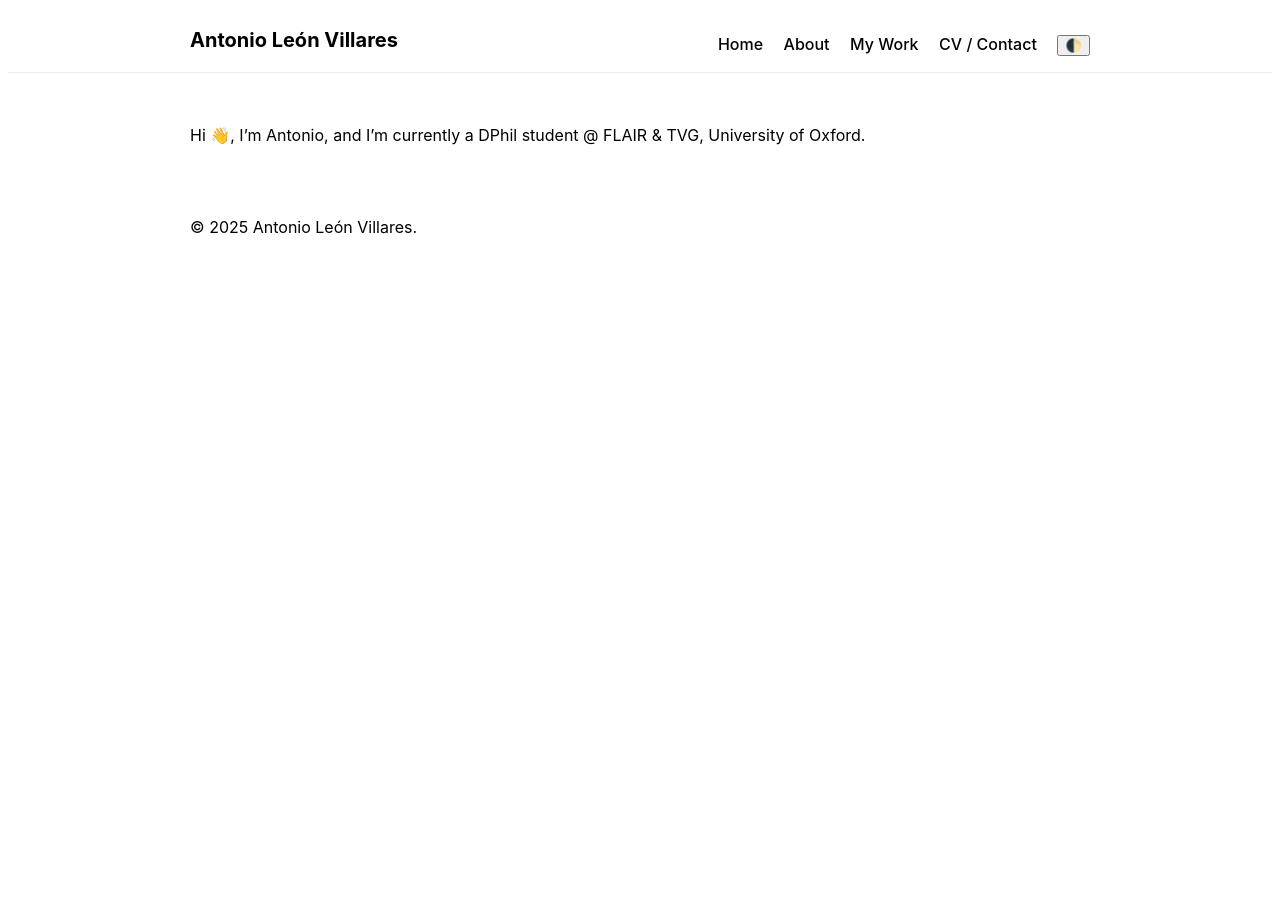
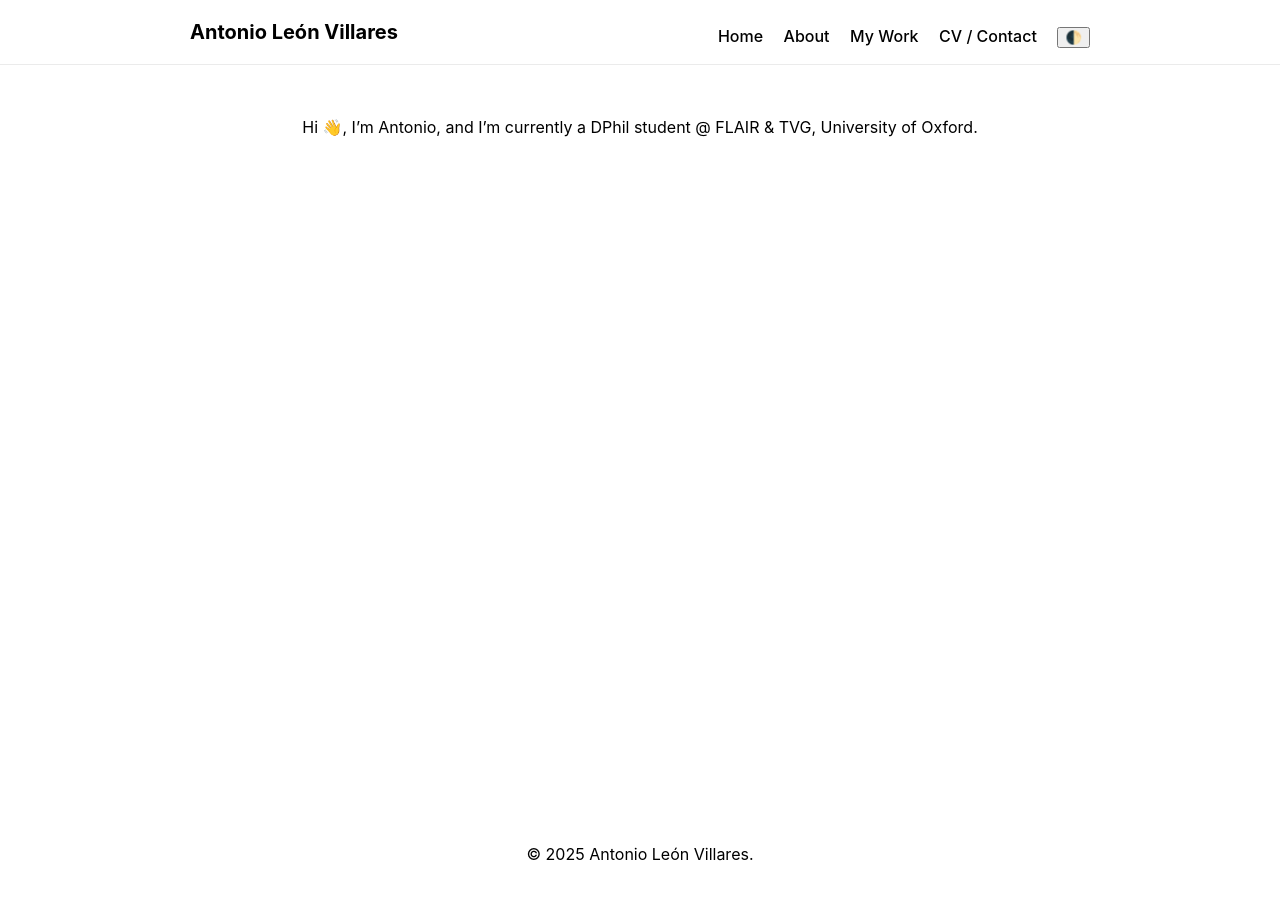
Before and after one commit to alv31415/alv31415.github.io, a Jekyll site: the page built from index.md, in a window 1280 px wide. Built offline with Jekyll 4.4.1, drawn with Linux system fonts in a browser that asks for light colours.

Commit message:
Move copyright to bottom

```diff
--- a/assets/css/custom.css
+++ b/assets/css/custom.css
@@ -33,3 +33,17 @@ body {
   background: var(--bg);
   color: var(--text);
 }
+
+html, body {
+  height: 100%;
+  margin: 0;
+}
+
+body {
+  display: flex;
+  flex-direction: column;
+}
+
+.site-main {
+  flex: 1; /* this pushes the footer to the bottom */
+}
```
